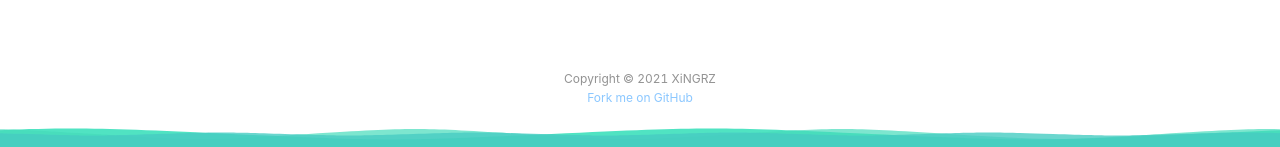
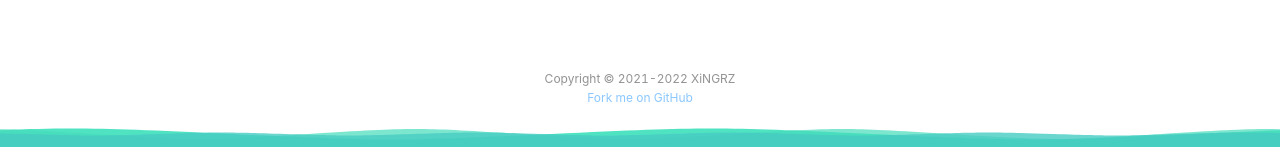
Before and after one commit to xingrz/web-esptool, a Vue app: page / in a window 1280 px wide. Shown: the part 650-797 px from the top of the page. Built offline with nearby package versions, Linux system fonts and the light colour scheme; what yauzl would draw is missing.

Commit message:
Update footer

```diff
--- a/src/App.vue
+++ b/src/App.vue
@@ -23,7 +23,7 @@
     </div>
   </div>
   <div :class="$style.footer">
-    <div>Copyright © 2021 XiNGRZ</div>
+    <div>Copyright © 2021-2022 XiNGRZ</div>
     <div>
       <a href="https://github.com/xingrz/web-esptool">Fork me on GitHub</a>
     </div>
```
